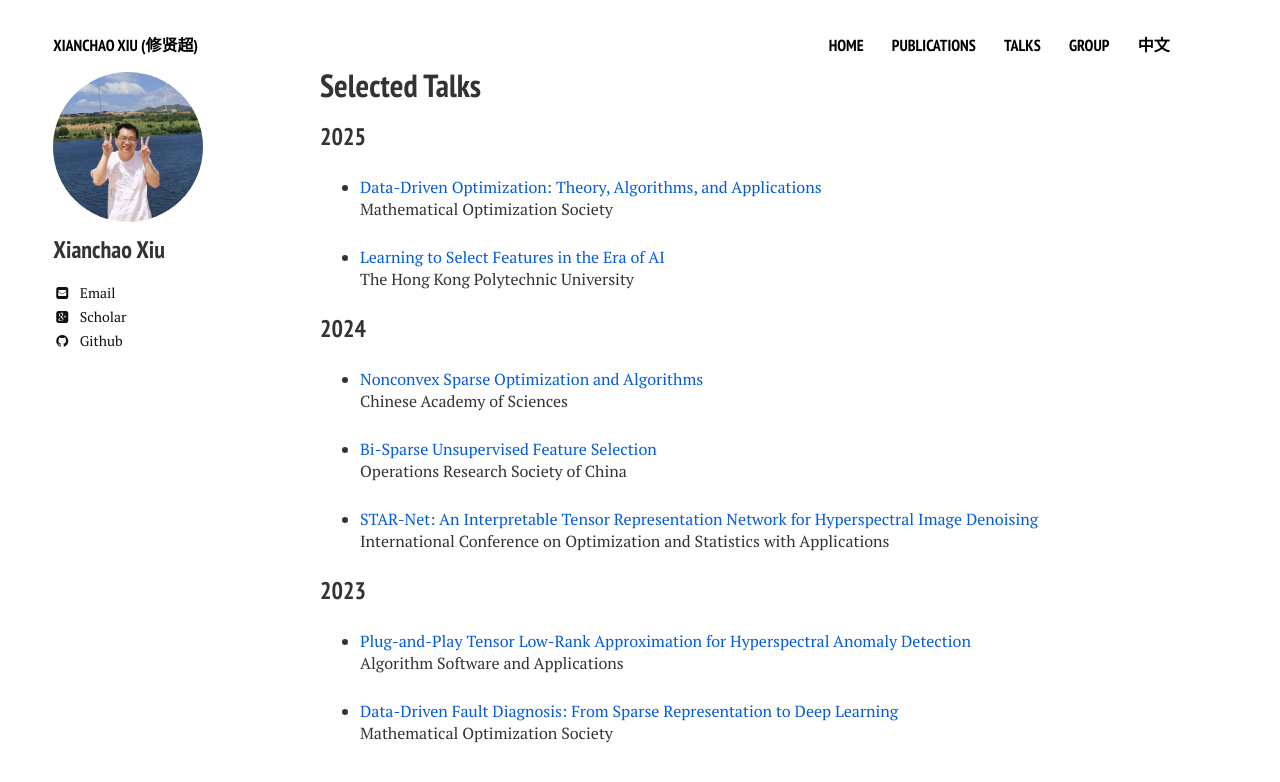
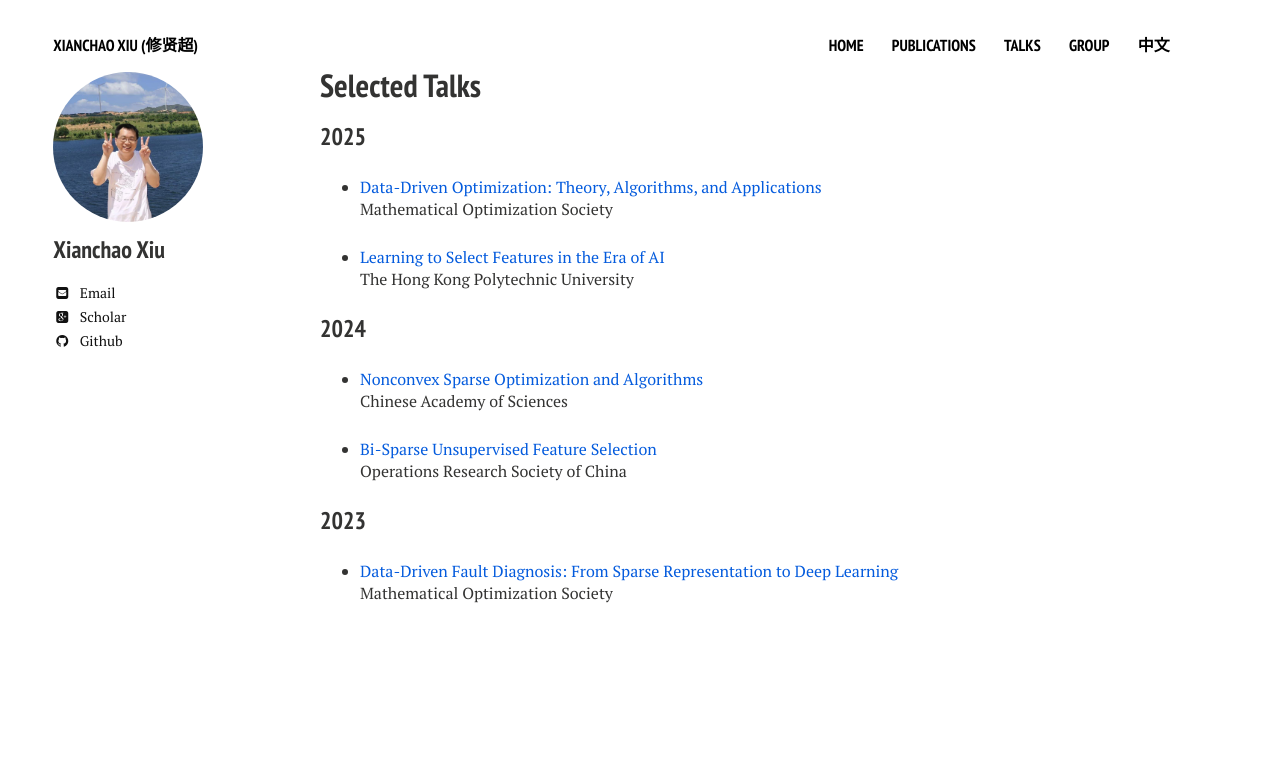
Before and after one commit to xianchaoxiu/xianchaoxiu.github.io, a Jekyll site: the page built from talks/index.md, in a window 1280 px wide. Shown: the top 782 px of the page. Built offline with Jekyll 4.4.1, drawn with Linux system fonts in a browser that asks for light colours; nearby versions of some CDN libraries.

Commit message:
Update index.md

```diff
--- a/talks/index.md
+++ b/talks/index.md
@@ -26,13 +26,8 @@ Chinese Academy of Sciences<br>
 * <a href="../talks/2024-ORSC.pdf" class="textlink" target="_blank"> Bi-Sparse Unsupervised Feature Selection </a><br>
 Operations Research Society of China <br>
 
-* <a href="../talks/2024-ICOSA.pdf" class="textlink" target="_blank">STAR-Net: An Interpretable Tensor Representation Network for Hyperspectral Image Denoising </a><br>
-International Conference on Optimization and Statistics with Applications<br>
 
 ### 2023
 
-* <a href="../talks/2023-ASA.pdf" class="textlink" target="_blank"> Plug-and-Play Tensor Low-Rank Approximation for Hyperspectral Anomaly Detection  </a><br>
-Algorithm Software and Applications<br>
-
 * <a href="../talks/2023-MOS.pdf" class="textlink" target="_blank"> Data-Driven Fault Diagnosis: From Sparse Representation to Deep Learning  </a><br>
 Mathematical Optimization Society <br>
```
